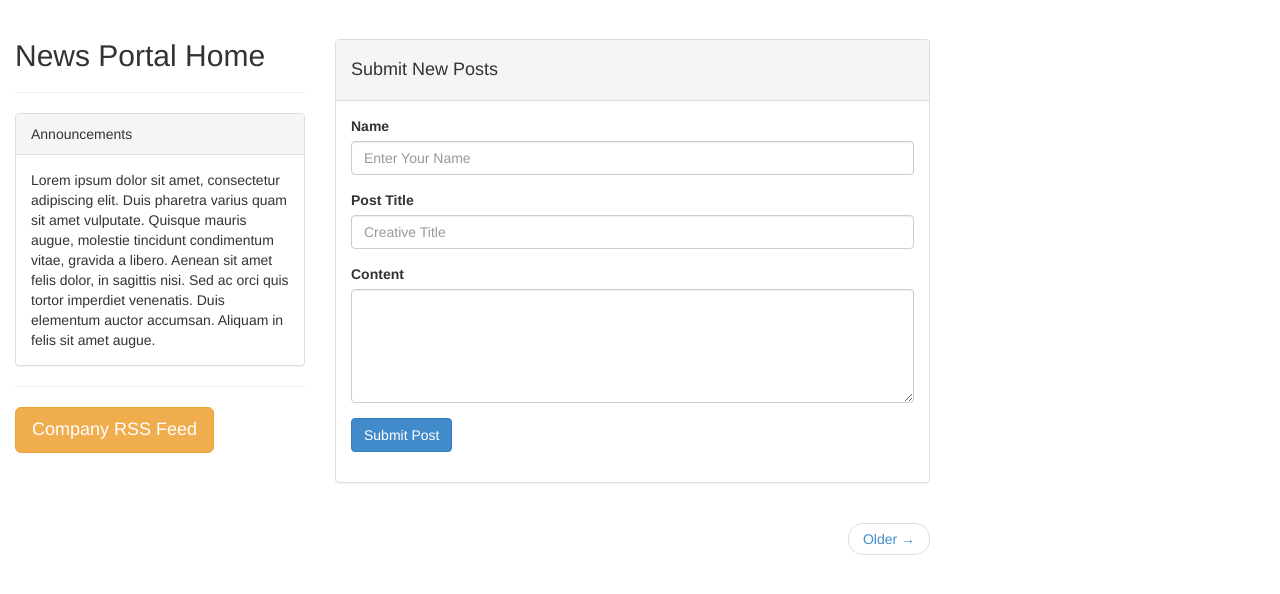
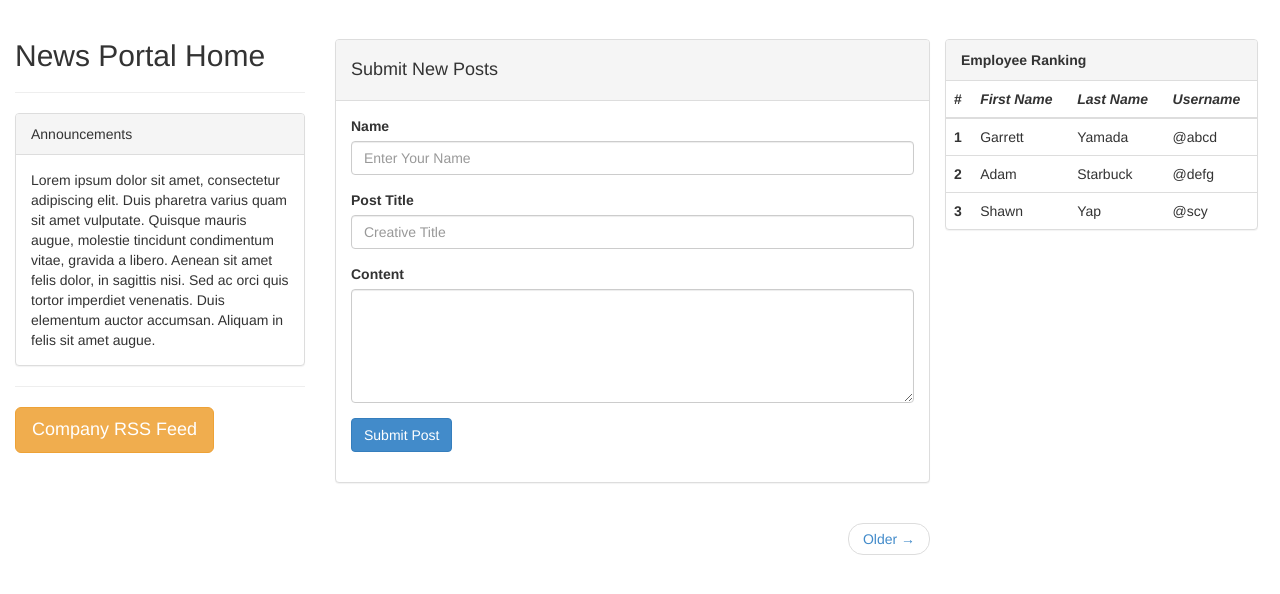
Before and after one commit to starbuck93/WD2-project1, a PHP site: page /WD2-project1/portal/index.php in a window 1280 px wide. Shown: the part 51-645 px from the top of the page. Run offline with PHP 8.4, Linux system fonts and the light colour scheme; data that the repository does not hold is empty; some libraries are stand-ins or nearby versions.

Commit message:
Something to fill in the blank spaces on the right

```diff
--- a/portal/index.php
+++ b/portal/index.php
@@ -238,8 +238,52 @@ while ($obj = $result->fetch_object()) {    //put these into $result_array[0]->t
       </nav>
   </div>
 
+    <div class="col-md-3">
 
+   <div class="row">
+      <div class="panel panel-default">
+        <!-- Default panel contents -->
+        <div class="panel-heading"><b>Employee Ranking</b></div>
+
+        <!-- Table -->
+        <table class="table">
+          <thead>
+          <tr>
+            <th>#</th>
+            <th><i>First Name</i></th>
+            <th><i>Last Name</i></th>
+            <th><i>Username</i></th>
+          </tr>
+        </thead>
+        <tbody>
+          <tr>
+            <th scope="row">1</th>
+            <td>Garrett</td>
+            <td>Yamada</td>
+            <td>@abcd</td>
+          </tr>
+          <tr>
+            <th scope="row">2</th>
+            <td>Adam</td>
+            <td>Starbuck</td>
+            <td>@defg</td>
+          </tr>
+          <tr>
+            <th scope="row">3</th>
+            <td>Shawn</td>
+            <td>Yap</td>
+            <td>@scy</td>
+          </tr>
+        </tbody>
+      </table>
+        </table>
+      </div>
+
+  </div>
+    </div>
 </div><!--/container-fluid-->
+
+
 
 	<!-- script references -->
 		<script src="//ajax.googleapis.com/ajax/libs/jquery/2.0.2/jquery.min.js"></script>
```
